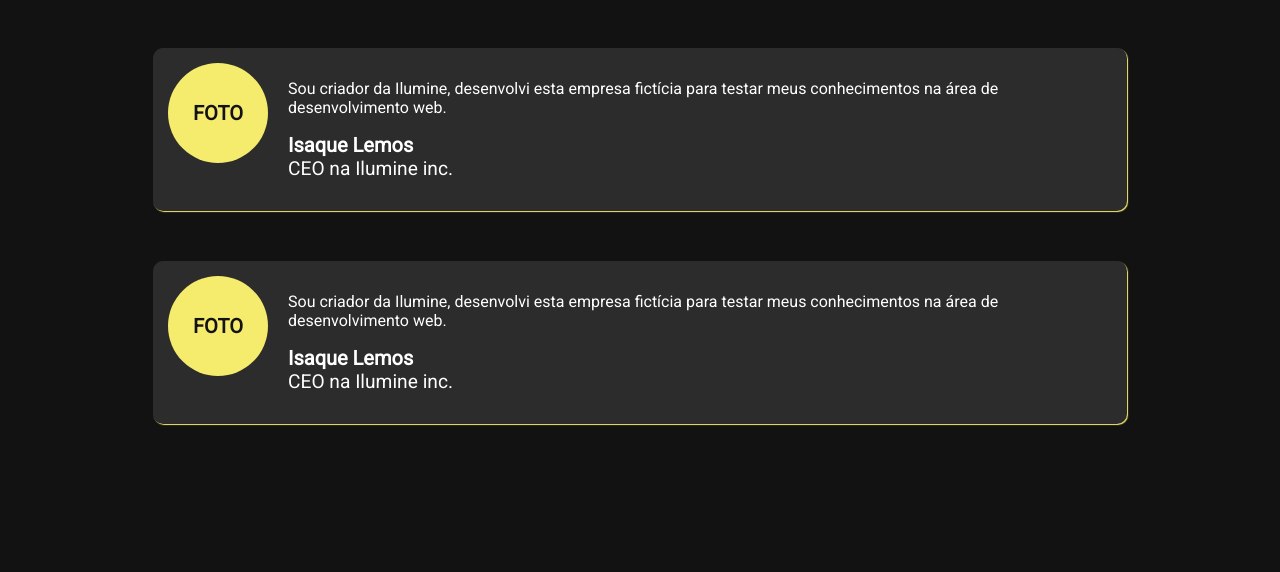
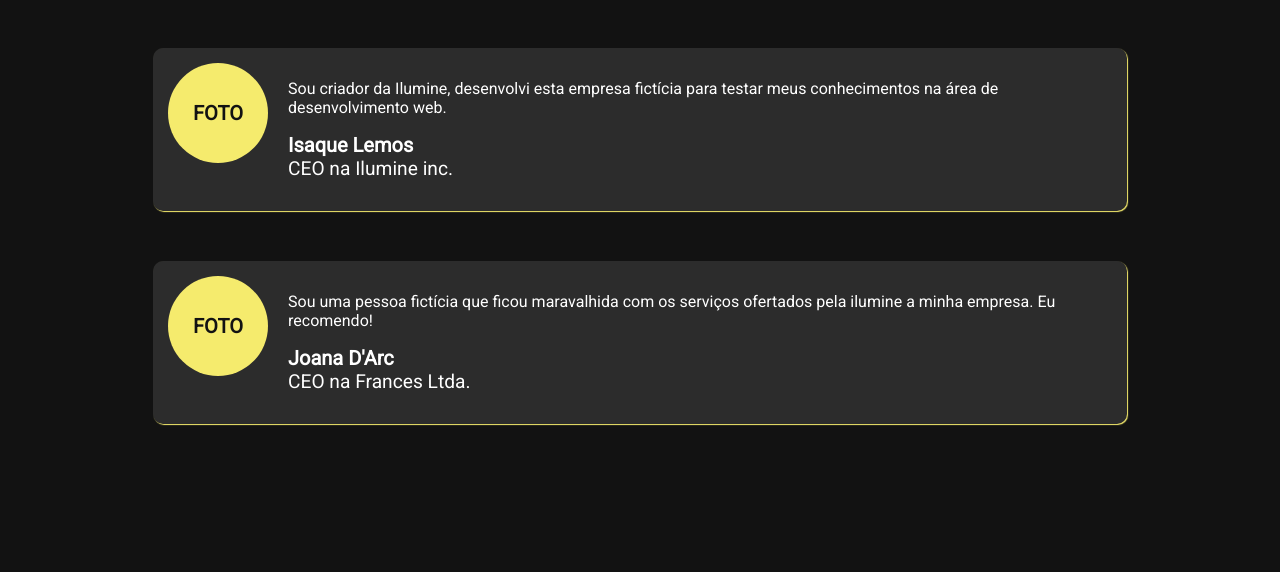
Before and after one commit to IsaqueLemos/PaginaIlumine, a plain HTML site: page index.html in a window 1280 px wide. Shown: the part 1354-1926 px from the top of the page. Drawn offline with nearby package versions, Linux system fonts and the light colour scheme.

Commit message:
Atualizando texto

```diff
--- a/index.html
+++ b/index.html
@@ -92,8 +92,8 @@
           <article>
             <div class="foto">FOTO</div>
             <div class="texto">
-                <p>Sou criador da Ilumine, desenvolvi esta empresa fictícia para testar meus conhecimentos na área de desenvolvimento web.</p>
-                <p><span class="nome">Isaque Lemos</span> <br> <span class="funcao">CEO na Ilumine inc.</span></p>
+                <p>Sou uma pessoa fictícia que ficou maravalhida com os serviços ofertados pela ilumine a minha empresa. Eu recomendo!</p>
+                <p><span class="nome">Joana D'Arc</span> <br> <span class="funcao">CEO na Frances Ltda.</span></p>
             </div>
           </article>
       </section>
```
